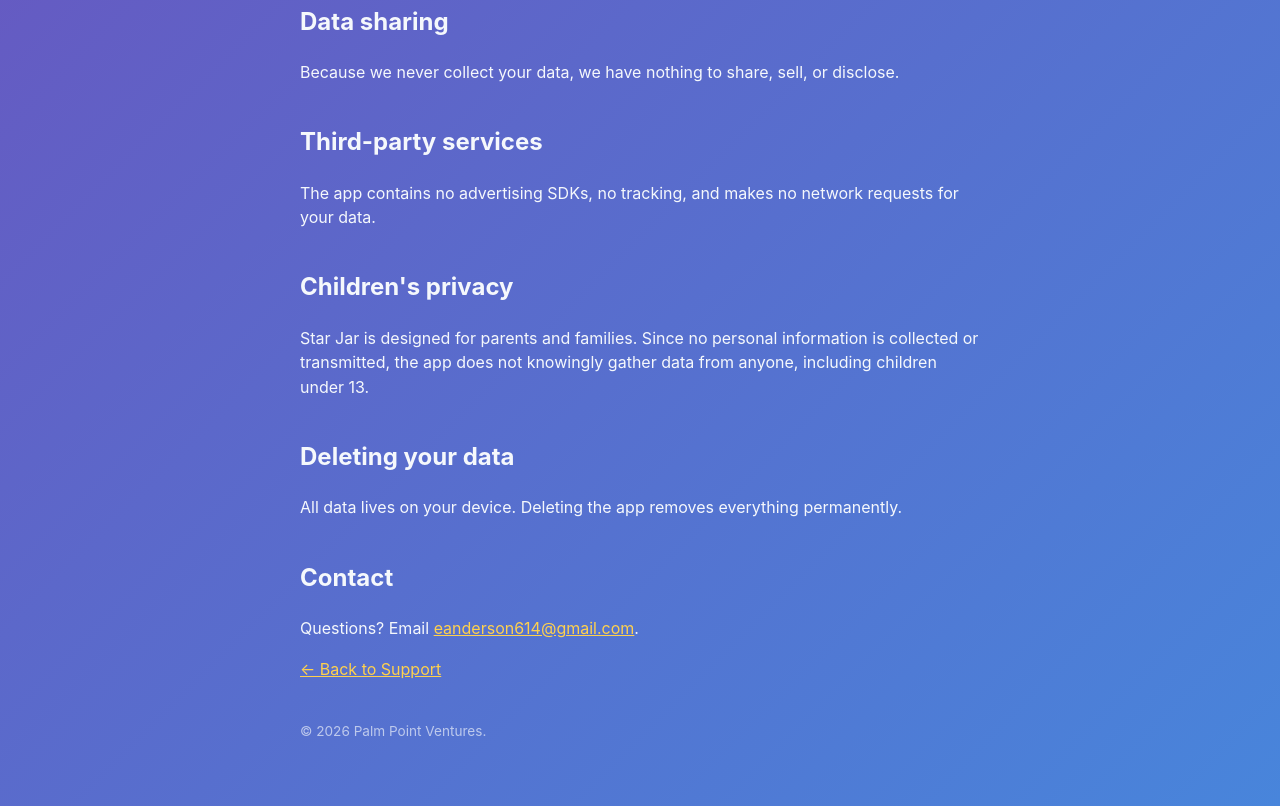
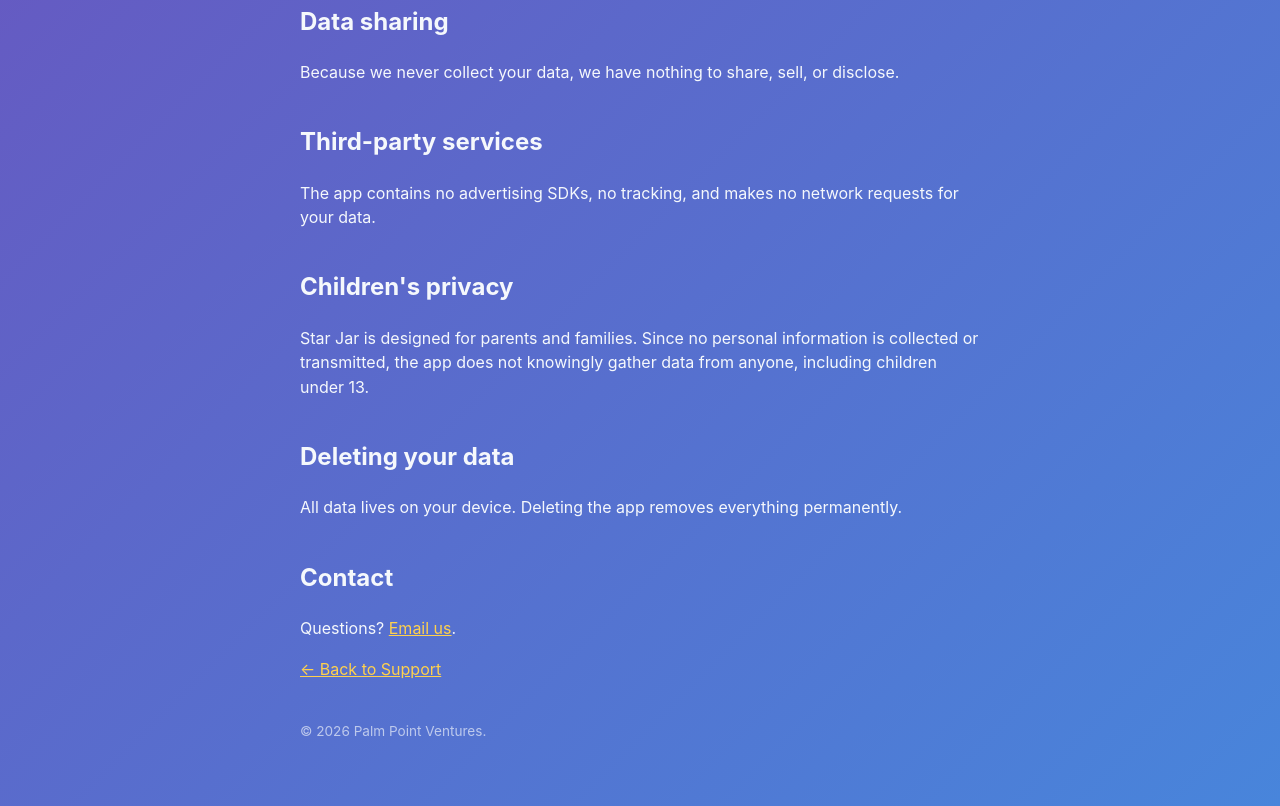
Before and after one commit to eanderson614/star-jar, a plain HTML site: page privacy.html in a window 1280 px wide. Shown: the part 452-1258 px from the top of the page. Drawn offline with Linux system fonts and the light colour scheme.

Commit message:
Hide email from display

```diff
--- a/privacy.html
+++ b/privacy.html
@@ -43,8 +43,8 @@
     <p>All data lives on your device. Deleting the app removes everything permanently.</p>
 
     <h2>Contact</h2>
-    <p>Questions? Email
-    <a href="mailto:eanderson614@gmail.com">eanderson614@gmail.com</a>.</p>
+    <p>Questions?
+    <a href="mailto:eanderson614@gmail.com">Email us</a>.</p>
 
     <p><a href="index.html">← Back to Support</a></p>
     <footer>© 2026 Palm Point Ventures.</footer>
```
Also changed, not shown: index.html (+1 -1 lines).
